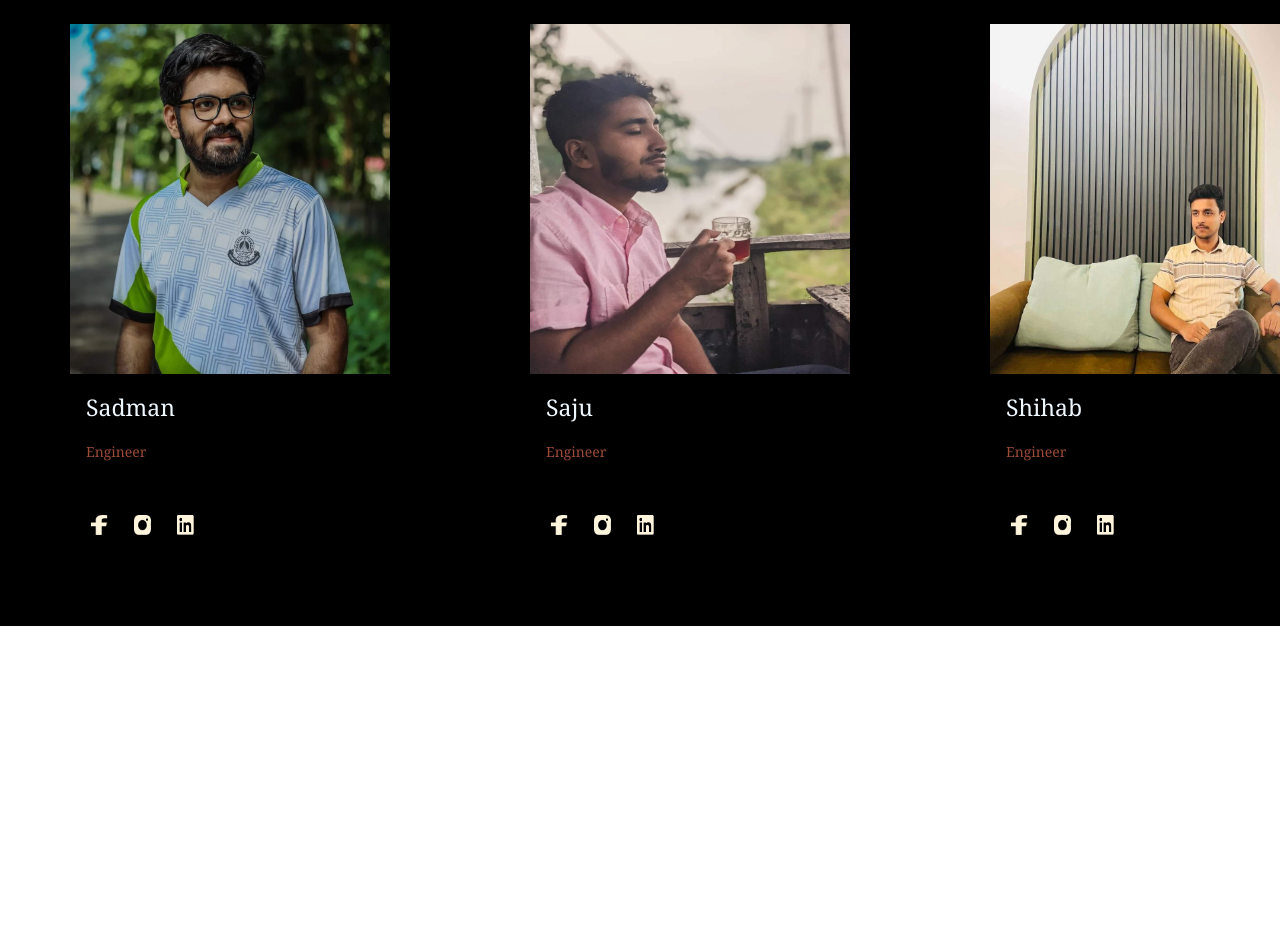
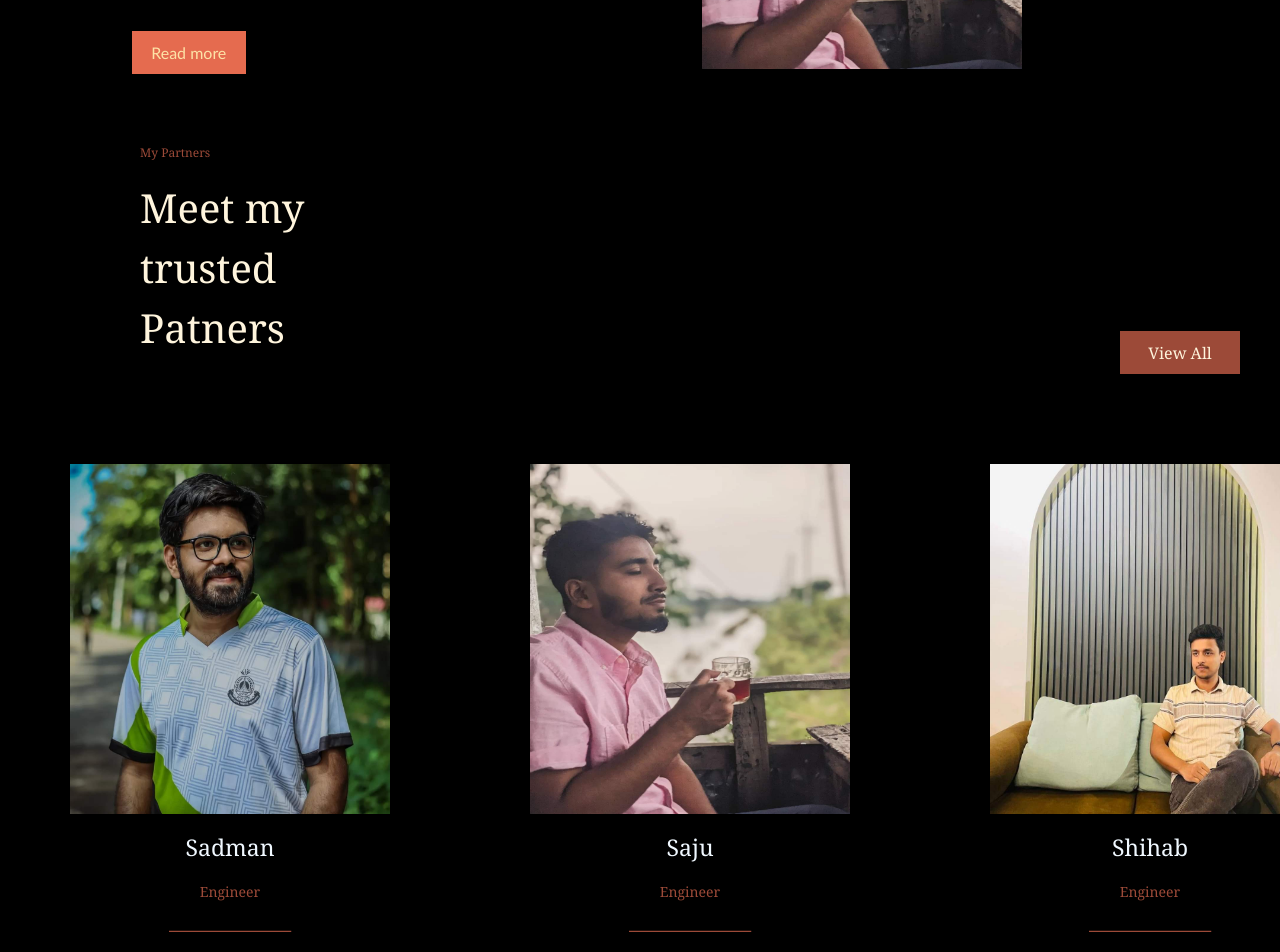
Before and after one commit to 5huv0/My-Photography-Portfolio, a React (Vite) app: page / in a window 1280 px wide. Shown: the part 4800-5752 px from the top of the page. Before the commit the page ends 5426 px from the top, so only its background shows below. Built offline with nearby package versions, Linux system fonts and the light colour scheme.

Commit message:
client section done

```diff
--- a/src/App.css
+++ b/src/App.css
@@ -342,8 +342,8 @@ body{
 }
 
 .event-title-btn{
-    padding-top: 40px;
-    padding-left: 190px;
+    padding-top: 90px;
+    padding-left: 600px;
 }
 
 .event-title-button{
@@ -405,6 +405,35 @@ body{
     height: 350px;
 }
 
+
+.client-sec-heading{
+    display: flex;
+    flex-direction: row;
+    padding: 20px;
+    height: auto;
+    align-items:end;
+    margin-top: 50px;
+}
+
+.client-sec-title{
+    color:#9C4A38;
+    font-size: 12px;
+}
+
+.client-sec-moto{
+    color: #FFF5DD;
+    font-size: 40px;
+}
+
+.client-sec-btn{
+    color: #FFF5DD;
+    background-color: #9C4A38;
+    border: none;
+    border-radius: 0px;
+    width: 120px;
+    margin-left: 800px;
+}
+
 .client{
     display: flex;
     flex-direction: row;
@@ -421,15 +450,16 @@ body{
     border: none;
     border-radius: 0px;
     margin: 70px;
-}
-
-.card-body{
     background-color: black;
 }
 
 .client-sec-img{
     width: 320px;
     height: 350px;
+}
+
+.card-body{
+    text-align: center;
 }
 
 .client-sec-name{
@@ -441,6 +471,10 @@ body{
 .client-sec-job{
     color: #9C4A38;
     font-size: 14px;
+}
+
+.client-linkings{
+    padding-left: 105px;
 }
 
 .client-linkings-img{
--- a/src/App.jsx
+++ b/src/App.jsx
@@ -46,6 +46,22 @@ const Client = ClientData.map(x => {
         <EventSec/>
      </section>
 
+    <section className='container client-sec-heading'>
+      <div>
+        <p className='client-sec-title'>
+          My Partners
+        </p>
+        <p className='client-sec-moto'>
+          Meet my trusted <br /> Patners
+        </p>
+      </div>
+      <div>
+        <button className='client-sec-btn'>
+          View All
+        </button>
+      </div>
+    </section>
+
      <section className="client">
       {Client}
      </section>
--- a/src/components/ClientData.jsx
+++ b/src/components/ClientData.jsx
@@ -3,6 +3,7 @@ export default[
         img : "./images/shoumick.jpg",
         name : "Sadman",
         job : "Engineer",
+        underline : "./images/vertical-line.png",
         fb : "./images/facebook-logo.png",
         insta : "./images/instagram-logo.png",
         lnkdin : "./images/linkedin-logo.png"
@@ -12,6 +13,7 @@ export default[
         img : "./images/saju.jpg",
         name : "Saju",
         job : "Engineer",
+        underline : "./images/vertical-line.png",
         fb : "./images/facebook-logo.png",
         insta : "./images/instagram-logo.png",
         lnkdin : "./images/linkedin-logo.png"
@@ -21,6 +23,7 @@ export default[
         img : "./images/shihab.jpg",
         name : "Shihab",
         job : "Engineer",
+        underline : "./images/vertical-line.png",
         fb : "./images/facebook-logo.png",
         insta : "./images/instagram-logo.png",
         lnkdin : "./images/linkedin-logo.png"
--- a/src/components/ClientSec.jsx
+++ b/src/components/ClientSec.jsx
@@ -11,11 +11,9 @@ export default function Client(props){
                     <p className="client-sec-job">
                         {props.job}
                     </p>
-                    <p className="client-sec-des">
-                        {props.des}
-                    </p>
+                    <img src={props.underline} alt="" className="client-sec-ul"/>
                 </div>
-                <div className="card-body">
+                <div className="client-linkings">
                     <a href="#" className="card-link">
                         <img src={props.fb} alt="" className="client-linkings-img"/>
                     </a>
--- a/src/components/EventsSec.jsx
+++ b/src/components/EventsSec.jsx
@@ -10,7 +10,7 @@ export default function EventSec(){
                     <div className="event-title-part">
                         <div>
                             <p className="event-portfolio">My portfolio</p>
-                            <p className="event-heading">Be Creative and Think Outside of the Box</p>
+                            <p className="event-heading">Be Creative and Think <br /> Outside of the Box</p>
                         </div>
                         <div className="event-title-btn">
                             <button className="event-title-button">
```
